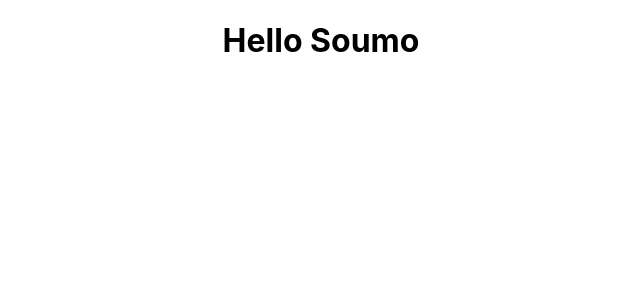
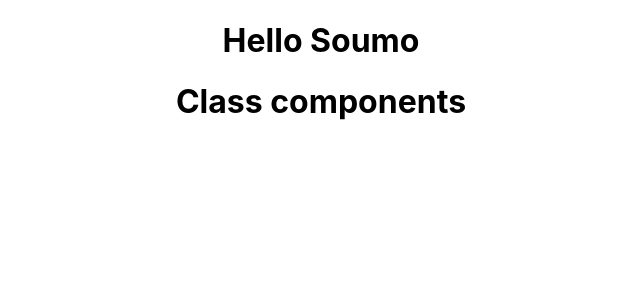
Before and after one commit to soumoq/reactJs_tutorial, a React (Create React App) app: page / in a window 1280 px wide. Shown: the top 300 px of the page, without its empty margins (319-959 px from the left). Built offline with nearby package versions, Linux system fonts and the light colour scheme.

Commit message:
class components

```diff
--- a/src/App.js
+++ b/src/App.js
@@ -1,11 +1,13 @@
 import logo from './logo.svg';
 import './App.css';
 import {Greet} from './components/Greet'
+import Welcome from './components/Welcome'
 
 function App() {
   return (
     <div className="App">
       <Greet/>
+      <Welcome/>
     </div>
   );
 }
--- /dev/null
+++ b/src/components/Welcome.js
@@ -0,0 +1,9 @@
+import React, {Component} from 'react'
+
+class Welcome extends Component{
+    render(){
+        return <h1>Class components</h1>
+    }
+}
+
+export default Welcome;
```
Also changed, not shown: 1 other file (tests, documents, lock files or other folders).
